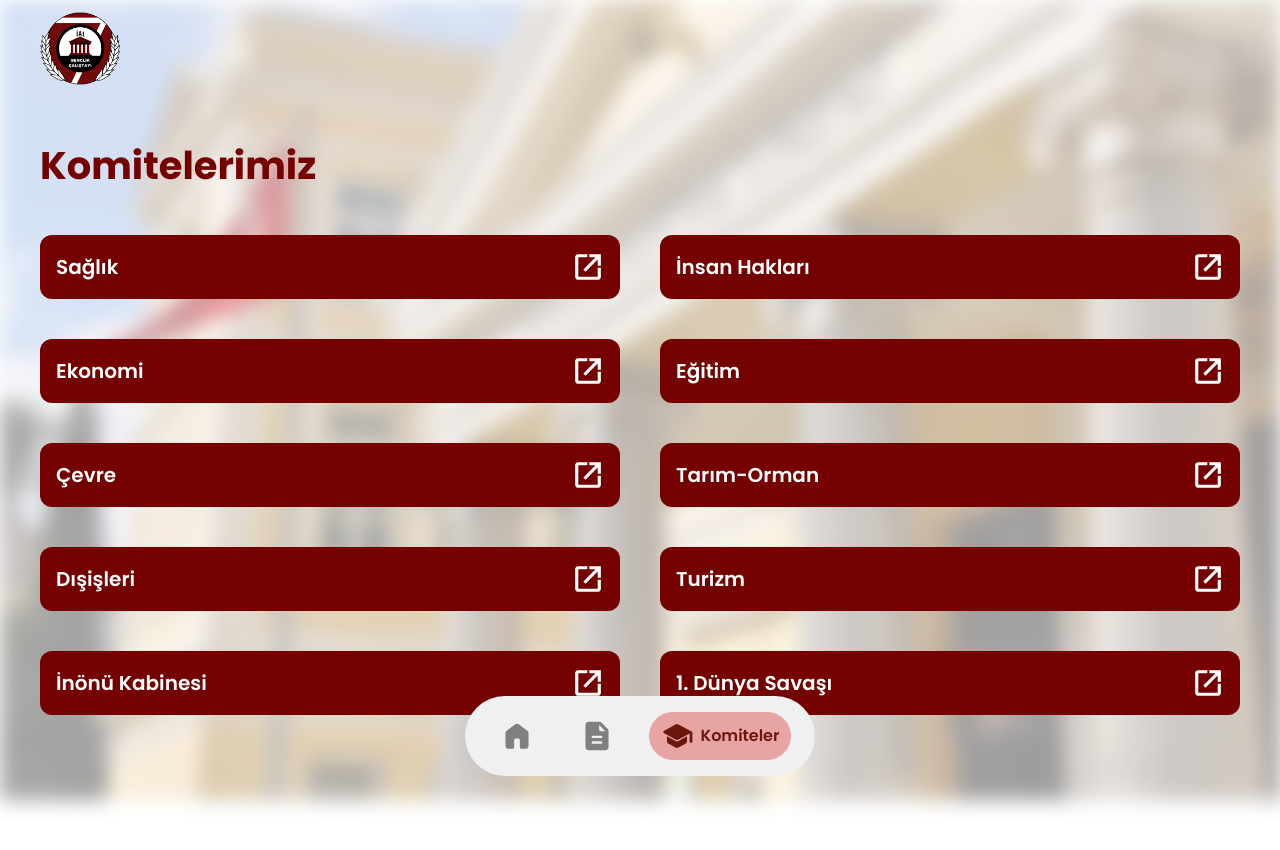
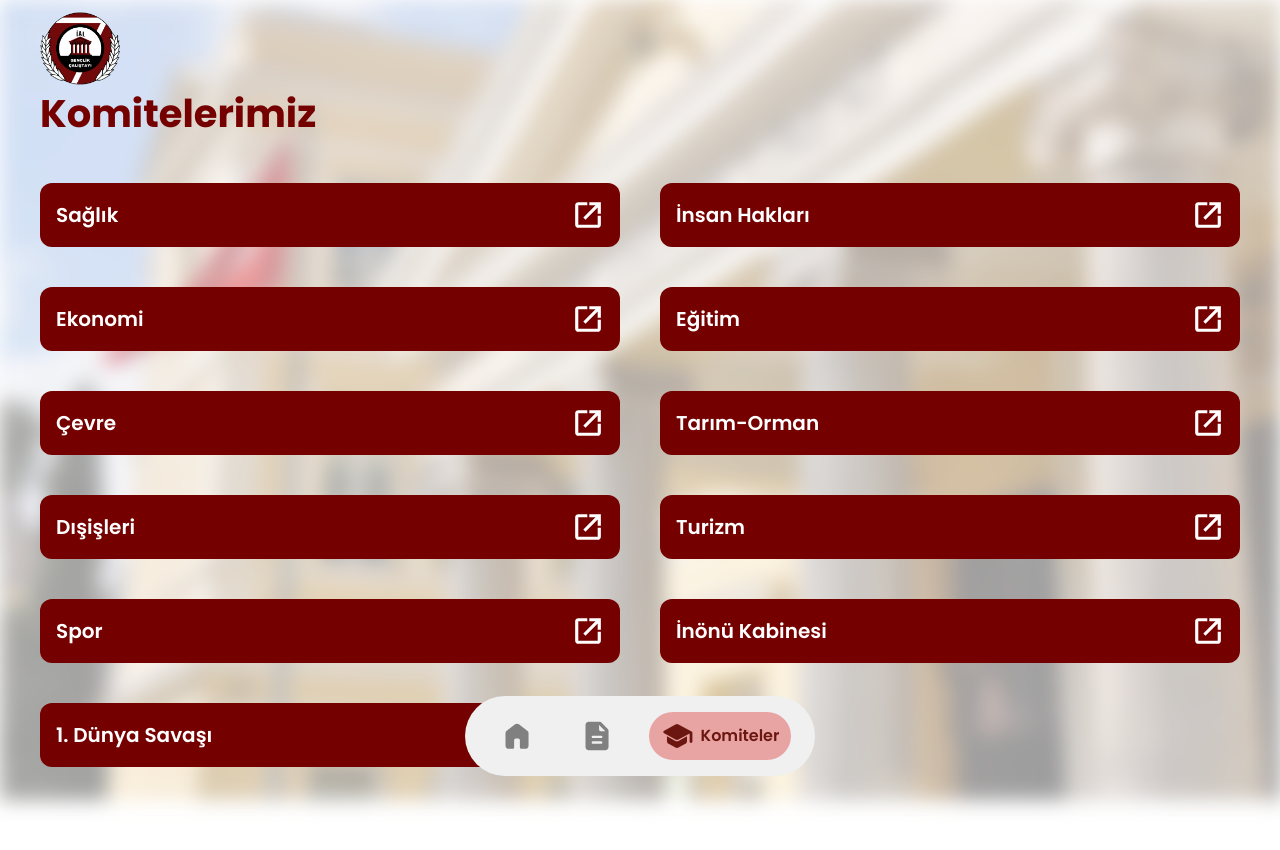
Before and after one commit to rexmech6n/ialgc-7, a Next.js app: page /committees in a window 1280 px wide. Shown: the top 850 px of the page. Built offline with nearby package versions, Linux system fonts and the light colour scheme.

Commit message:
Update committees

```diff
--- a/app/apply/components/Inputs/CommitteeInput.tsx
+++ b/app/apply/components/Inputs/CommitteeInput.tsx
@@ -14,6 +14,7 @@ const options: {label: string, value: string}[] = [
     {label: "Tarım-Orman", value: "Tarım-Orman"},
     {label: "Dışişleri", value: "Dışişleri"},
     {label: "Turizm", value: "Turizm"},
+    {label: "Spor", value: "Spor"},
     {label: "İnönü Kabinesi", value: "İnönü Kabinesi"},
     {label: "1. Dünya Savaşı", value: "1. Dünya Savaşı"},
 ]
--- a/app/committees/page.tsx
+++ b/app/committees/page.tsx
@@ -11,6 +11,7 @@ const committees: {name: string, description: string}[] = [
     {name: "Tarım-Orman", description: "Türkiye'nin orman varlığı geçmişe kıyasla özellikle 2021 yılında büyük düşüş göstermiştir. Türkiye'deki orman varlığının azalması Türkiye coğrafyasında ekolojik dengenin bozulmasına ve bütün canlıların çeşitliliğini ve soyunu riske sokmaktadır. Aynı zamanda iklim krizine karşı etkisi azımsanamayacak derecede büyüktür ve büyük bir rol oynar. Ülkemizde ormanların azalmasındaki en büyük faktör yangındır. Bu yangınların yüzde 99'u antropojenik etkilerle oluşmuştur. Türkiye'deki orman yangını risklerini ve ormansızlaşmaya yol açan diğer diğer faktörlerin etkisini azaltmak ve orman arazilerinin ülke yüz ölçümüne kıyasla oranını güvenli ve süreğen bir şekilde attırmak için orman amenajman  stratejileri,   ülkemizin ekonomik, ekolojik ve sosyo-kültürel yapısına uygun olarak nasıl geliştirilebilir?"},
     {name: "Dışişleri", description: "2014 yılında başlayan ve  24 Şubat 2022 tarihinde Donbas’a askeri harekatla büyüyen Ukrayna-Rusya savaşı ve İsrail ile Hamas arasında 1967 Altı Gün Savaşı'nda İsrail'in Filistin topraklarını işgal etmesiyle başlayıp uzun yıllarca devam etmiş İsrail-Filistin savaşı 7 Ekim 2023 tarihinde tekrardan ateşlenmiş, iki tane dünya basınında ses getiren büyük savaşın gerçekleştiği topraklar arasında bulunan Türkiye Cumhuriyeti’nin güvenlik hattında ve politikasında  tehditler oluşmuştur. Rusya-Ukrayna savaşında, Rusya'nın \"özel askeri operasyon\" diye tanımladığı harekâtın başladığı gün yaptığı açıklamalarla Ukrayna'nın toprak bütünlüğü ve siyasi birliğine saygı duyulması çağrısında bulunan ve Rusya'nın saldırısını reddettiğini ilan eden Türkiye, İsrail-Filistin savaşı doğrultusundaki Dışişleri Bakanı Fidan’ın açıklamasında, “Biz 7 Ekim’de ve müteakip süreçte, sivilleri hedef alan hiçbir eylemi tabii ki tasvip ediyoruz.” ifadesini kullanmış ve sivillerin korunmasınının öncelik olduğunu belli eden bir politika izlediğini dile getirmiştir. Türkiye Cumhuriyeti tarafından izlenilecek politikalar ile Türkiye’nin baş başa kaldığı bu tehditler sonucu oluşan kriz durumu nasıl Türkiye Cumhuriyeti lehine çevrilebilir?"},
     {name: "Turizm", description: "Birleşmiş Milletler Dünya Turizm Örgütü’ne (UNWTO) göre sürdürülebilir turizm şu anki ve gelecekteki bütün ekonomik sosyal ve çevresel etkilerinin tüm sorumluluğunu alabilen; ziyaretçilerin, endüstrinin, çevrenin ve ev sahibi toplulukların ihtiyaçlarını karşılayabilen turizmdir. Yine UNWTO’ya göre sürdürülebilir turizm, turizmde kritik bir etmen olan doğal kaynakları en optimal biçimde kullanarak doğayı korumalı, ev sahibi toplulukların sosyo-kültürel farklılıklarına saygı duyarak onların kültürlerine ve geleneklerine karşı koruyucu olmalı ve ekonomik olarak uzun süreli planlarla bölgedeki toplumlardan endüstrideki sorumlulara kadar bütün pay sahiplerine sosyo-ekonomik olarak yararlı olmalı. Türkiye Turizm Tanıtma ve Geliştirme Ajansı (TGA) Sürdürülebilir Turizm Endüstri Kriterleri (TR-I) başlıca konaklama yerleri ve tur operatörleri olmak üzere Türkiye turizm sektörünün sürdürülebilir gelişiminin temin edilmesi adına oluşturulmuştur.  Türkiye UNWTO Dünya Turizm Barometresine göre diğer dünya ülkelerinin aksine 2022’de turizm gelirini pandemi öncesi seviyelerin dahi üzerine çıkardı. Endüstride ekonomik olarak bu kadar belirgin bir pandemi sonrası toparlanma söz konusu iken Türkiye pandemi sonrasında daha sürdürülebilir bir gelişme için turizmde nasıl politikalar izleyebilir?"},
+    {name: "Spor", description: "2032 Avrupa Futbol Şampiyonası Finalleri (EURO 2032), dört yılda bir düzenlenen Avrupa Futbol Şampiyonası'nın 19.su olarak organize edilecek olan uluslararası futbol turnuvasıdır. 10 Ekim 2023'te UEFA tarafından yapılan açıklama ile İtalya ve Türkiye ev sahibi ülkeler olarak duyurulmuştur. Bunun ülkemizde ilk defa büyük çapta düzenlenecek bir futbol organizasyonu olmasının önemi göz önunde bulundurularak Türkiye'nin Avrupa Futbol Şampiyonası Finalleri sürecine uygun bir şekilde hazırlanabilmesi icin ne gibi adımlar atılabilir?"},
     {name: "İnönü Kabinesi", description: "Kuruluşundan itibaren küresel ve ulusal sorunlardan kurtulamamış kurtulamamış genç Türkiye Cumhuriyeti'nin kapısına, şimdiye kadar karşılaşmadığı büyüklükte bir kriz dayanmıştır. \"Büyük Savaş\" kapıdadır. Mustafa Kemal Atatürk'ün ölümünden sonra henüz yeni cumhurbaşkanı olan İsmet İnönü, en büyük kriziyle karşı karşıyadır. Daha inşa aşamasında olan genç cumhuriyetin geleceğini garanti altına almak, İsmet İnönü ve kabinesinin kaçınılmaz görevi haline gelmiştir."},
     {name: "1. Dünya Savaşı", description: "Avrupa'daki halkların ulusalcılık anlayışı sonucu yükselen ulus devletler Dünya siyasetinde askeri ve politik dominasyon sağlamak için; kolonileşme, sanayileşme, askeri teknoloji ve bilim alanlarında ufku gözükmeyen bir rekabet içine girdiler. Bu rekabet özellikle siyasi birliğini daha geç sağlamış Alman İmparatorluğu'nun Britanya'nın global hegemonyasını kendi üzerine almak istemesiyle adeta bir yarışa döndü. Bu yarış devletlerin menfaatlerini korumak için kutuplaşmaları, bloklara bölünmeleriyle sonuçlandı. Bu bloklaşmalar 20. Yüzyılın ilk çeyreğinde Avrupa'da tutuşması muhtemel bir kıvılcımın tüm dünyaya sıçramasını kaçınılmaz kılmıştı. Modernleşmiş ordular, reforme edilmiş militer doktrinler ve yenilenmiş kurmay kadroları uzun yıllar sürecek bu yangına körük olacaktı. Dünyayı yakacak bu yangını başlatmaya gereken kıvılcım için ise Saraybosna'da ateşlenecek bir kurşun yeterli gelecekti."},
 ]
```
